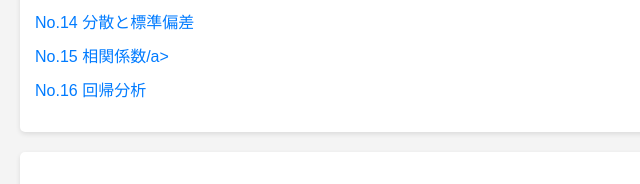
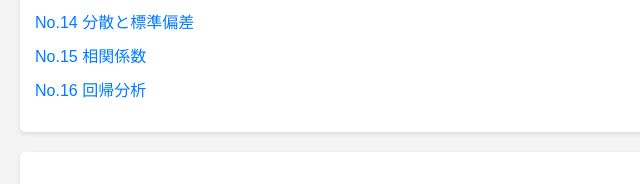
Before and after one commit to Big-waka/-, a plain HTML site: page index.html in a window 1280 px wide. Shown: the part 609-793 px from the top of the page, 0-640 px from the left. Drawn offline with Linux system fonts and the light colour scheme.

Commit message:
Update index.html

```diff
--- a/index.html
+++ b/index.html
@@ -28,7 +28,7 @@
 		<li><a href="12.pdf" target="_blank">No.12 箱ひげ図</a></li>
  		<li><a href="13.pdf" target="_blank">No.13 ヒストグラム</a></li>
                 <li><a href="14.pdf" target="_blank">No.14 分散と標準偏差</a></li>
-		 <li><a href="15.pdf" target="_blank">No.15 相関係数/a></li>
+		 <li><a href="15.pdf" target="_blank">No.15 相関係数</a></li>
 		 <li><a href="16.pdf" target="_blank">No.16 回帰分析</a></li>
 
 
```
